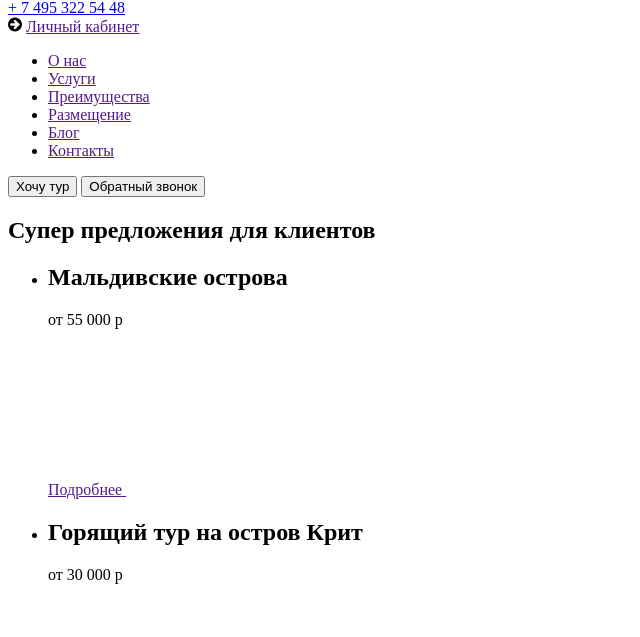
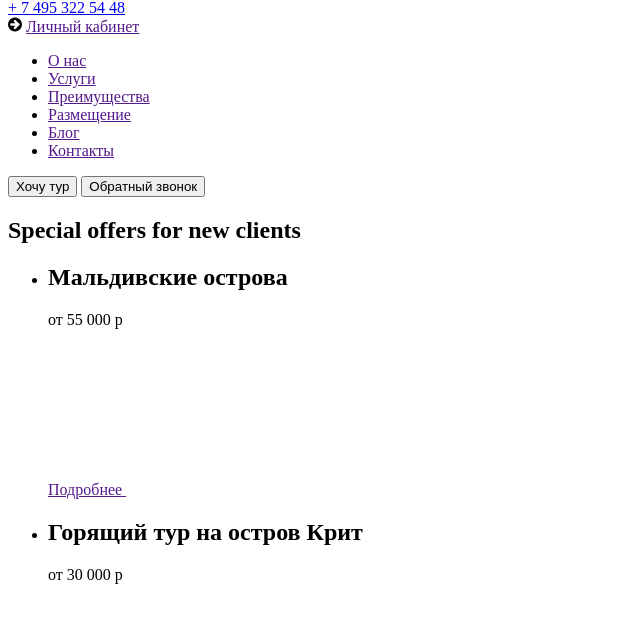
Before and after one commit to Skillboxhome/empty, a plain HTML site: page index.html in a window 1280 px wide. Shown: the part 163-800 px from the top of the page, without its empty margins (0-640 px from the left). Drawn offline with Linux system fonts and the light colour scheme.

Commit message:
change h2

```diff
--- a/index.html
+++ b/index.html
@@ -73,7 +73,7 @@
     <!-- Special offers -->
     <section class="special-offers">
       <div class="container">
-        <h2>Супер предложения для клиентов</h2>
+        <h2>Special offers for new clients</h2>
         <ul class="special-offers__list">
           <!-- Maldive islands -->
           <li class="special-offers__item">
```
